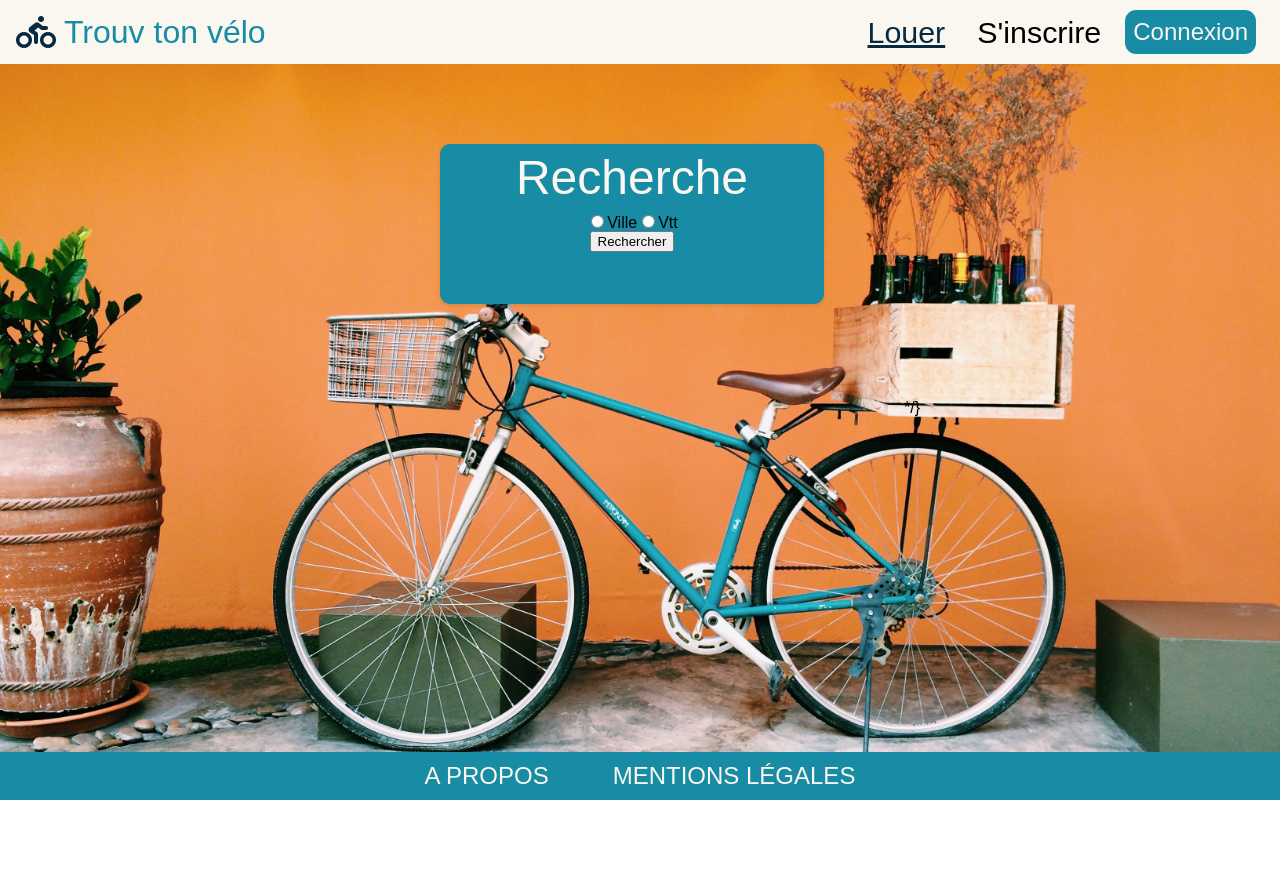
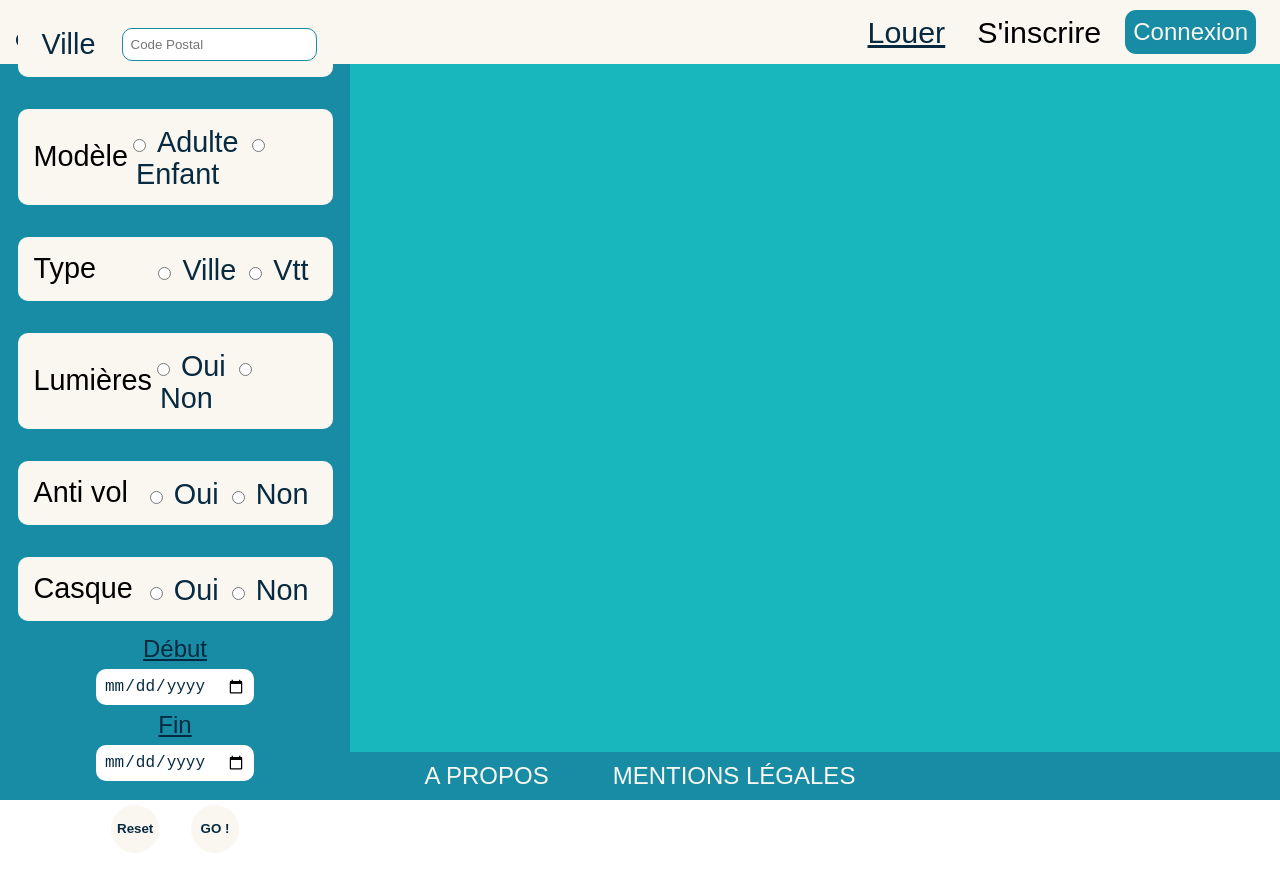
Before and after one commit to MaibeGaye/trouv-ton-velo-project, a React app: page /offers in a window 1280 px wide. Before the commit the page ends 800 px from the top, so only its background shows below. Built offline with nearby package versions, Linux system fonts and the light colour scheme; a web font is replaced by a local one.

Commit message:
get one offer and design offers

```diff
--- a/src/components/App/index.js
+++ b/src/components/App/index.js
@@ -1,11 +1,10 @@
 import { Routes, Route } from 'react-router-dom';
-import { useContext, useEffect, useState } from 'react';
+import { useContext, useState } from 'react';
 import axios from 'axios';
 import Header from '../Header';
 import Home from '../Home';
 import Offers from '../Offers';
 import CreateOffer from '../CreateOffer';
-import Offer from '../Offer';
 import OfferDetails from '../OfferDetails';
 import Profile from '../Profile';
 import About from '../About';
@@ -15,25 +14,29 @@ import NotFound from '../NotFound';
 import '../../styles/index.scss';
 import { UserContext } from '../Context';
 
-
 const App = () => {
   const { user } = useContext(UserContext);
   const [offers, setOffers] = useState([]);
+  // const [loader, setLoader] = useState(false);
+  const [filteredOffer, setfilteredOffer] = useState([]);
+  const [modal, setModal] = useState(true);
 
-  const [findOffers, setFindOffers] = useState([{
-    size: '',
-    light: '',
-    lock: '',
-  }]);
+  const handleModal = () => {
+    setModal(!modal);
+  };
 
-  const searchOffers = (event) => {
+  const GetOffersFiltered = (event) => {
     event.preventDefault();
     axios({
       method: 'get',
       url: 'https://api-apo-velo.herokuapp.com/getAllOffers/',
     })
       .then((res) => {
-        setOffers(res.data);
+        setTimeout(() => {
+          setOffers(res.data);
+          // setModal(false);
+          handleModal();
+        }, 1000);
       })
       .catch((err) => {
         console.log(err);
@@ -41,13 +44,16 @@ const App = () => {
       .finally(() => {
       });
   };
+
+  const resetOffers = () => {
+    setOffers([]);
+  };
   const handleChange = (event) => {
-    setFindOffers({
-      ...findOffers,
+    setfilteredOffer({
+      ...filteredOffer,
       [event.target.name]: event.target.value,
     });
   };
-
   return (
     <div className="app">
       <Header />
@@ -55,8 +61,19 @@ const App = () => {
         <Route path="/" element={<Home />} />
         <Route path="/dashboard" element={<Profile />} />
         <Route path="/create" element={<CreateOffer />} />
-        <Route path="/offers" element={<Offers offers={offers} searchOffers={searchOffers} handleChange={handleChange} />} />
-        {/* <Route path="/offer" element={<Offer />} /> */}
+        <Route
+          path="/offers"
+          element={(
+            <Offers
+              offers={offers}
+              searchOffers={GetOffersFiltered}
+              handleChange={handleChange}
+              test={filteredOffer}
+              displayModal={modal}
+              reset={resetOffers}
+            />
+)}
+        />
         <Route path="/offer/:id/details" element={<OfferDetails offerDetail={offers} />} />
         <Route path="/about" element={<About />} />
         <Route path="/legals" element={<Legals />} />
--- a/src/components/Header/index.js
+++ b/src/components/Header/index.js
@@ -1,6 +1,6 @@
 import './style.scss';
 import { NavLink, Link } from 'react-router-dom';
-import { useContext, useEffect, useState } from 'react';
+import { useContext, useState } from 'react';
 import axios from 'axios';
 
 import Button from '@mui/material/Button';
@@ -51,6 +51,9 @@ const Header = () => {
     password: '',
     passwordConfirm: '',
   });
+  const toto = () => {
+    console.log('requete toto');
+  }
 
   // useEffect(() => {
   //   const backUpLog = localStorage.getItem('infos');
@@ -116,6 +119,7 @@ const Header = () => {
     })
       .then((res) => {
         setTimeout(() => {
+          console.log(res.data)
           setUser({
             ...user,
             infos: res.data,
@@ -243,7 +247,6 @@ const Header = () => {
             onChange={RegisterHandleChange('firstname')}
           />
           <TextField
-            required
             fullWidth
             margin="dense"
             id="lastname"
@@ -253,7 +256,6 @@ const Header = () => {
             onChange={RegisterHandleChange('lastname')}
           />
           <TextField
-            required
             fullWidth
             margin="dense"
             id="username"
@@ -263,7 +265,6 @@ const Header = () => {
             onChange={RegisterHandleChange('username')}
           />
           <TextField
-            required
             fullWidth
             margin="dense"
             type="email"
@@ -274,8 +275,6 @@ const Header = () => {
             onChange={RegisterHandleChange('email')}
           />
           <TextField
-            required
-            autoFocus
             fullWidth
             margin="dense"
             id="address"
@@ -285,7 +284,6 @@ const Header = () => {
             onChange={RegisterHandleChange('address')}
           />
           <TextField
-            required
             fullWidth
             margin="dense"
             type="number"
@@ -350,7 +348,7 @@ const Header = () => {
         <div className="header-nav-links">
           <NavLink to="/offers" className="header-nav-link">Louer</NavLink>
           {user.infos.auth && <NavLink to="/create" className="header-nav-link">Proposer</NavLink>}
-          {user.infos.auth && <NavLink to="/dashboard" className="header-nav-link">Profil</NavLink>}
+          {user.infos.auth && <NavLink to="/dashboard" className="header-nav-link" onClick={toto}>Profil</NavLink>}
         </div>
         <div className="header-nav-buttons">
           {!user.infos.auth && <button className="header-nav-button register " type="button" onClick={registerModal}>S'inscrire</button>}
--- a/src/components/Offers/index.js
+++ b/src/components/Offers/index.js
@@ -1,90 +1,179 @@
-import axios from 'axios';
+/* eslint-disable jsx-a11y/label-has-associated-control */
+import PropTypes from 'prop-types';
 import { useState } from 'react';
-import { Link, useParams } from 'react-router-dom';
 import Offer from '../Offer';
 import './style.scss';
 
-const Offers = ({ offers, handleChange, searchOffers }) => {
-  const [modal, setModal] = useState(false);
-  const [spinner, setSpinner] = useState(false);
-
-  const handleModal = () => {
-    setModal(!modal);
-  };
+const Offers = ({
+  offers, handleChange, searchOffers, reset,
+}) => {
+  const [zip, setZip] = useState();
 
   return (
     <section className="container offers">
       <div className="offers-form">
-        <h2 className="offers-form-title">Recherche</h2>
-        <div className="offers-form-inputs">
-          <div className="offers-form-input">
-            <input type="radio" id="ville" name="size" value="ville" onChange={handleChange} />
+        <h1 className="offers-form-title">Recherche</h1>
+        {/* <div className="offers-form-inputs"> */}
+        <div className="offers-form-input">
+          <label htmlFor="option1">Ville</label>
+          <input
+            type="tel"
+            maxLength={5}
+            id="option1"
+            name="zip_code"
+            onChange={handleChange}
+            placeholder="Code Postal"
+            value={zip}
+          />
+        </div>
+        <div className="offers-form-input">
+          <h2>Modèle</h2>
+          <div className="test">
+            <input
+              type="radio"
+              id="option2"
+              name="size"
+              value="Adult"
+              onChange={handleChange}
+            />
+            <label htmlFor="option2">Adulte</label>
+            <input
+              type="radio"
+              id="option3"
+              name="size"
+              value="Children"
+              onChange={handleChange}
+            />
+            <label htmlFor="option3">Enfant</label>
+          </div>
+        </div>
+        <div className="offers-form-input">
+          <h2>Type</h2>
+          <div className="test">
+            <input
+              type="radio"
+              id="ville"
+              name="model"
+              value="City"
+              onChange={handleChange}
+            />
             <label htmlFor="ville">Ville</label>
-            <input type="radio" id="vtt" name="size" value="vtt" onChange={handleChange} />
+            <input
+              type="radio"
+              id="vtt"
+              name="model"
+              value="Vtt"
+              onChange={handleChange}
+            />
             <label htmlFor="vtt">Vtt</label>
           </div>
-          {/* <div className="offers-form-input">
-            <p>Lumières</p>
-            <input type="radio" id="option2" name="light" value onChange={handleChange} />
-            <label htmlFor="option2">Oui</label>
-            <input type="radio" id="option1" name="light" value="false" onChange={handleChange} />
-            <label htmlFor="option1">Non</label>
+        </div>
+        <div className="offers-form-input">
+          <h2>Lumières</h2>
+          <div className="test">
+            <input
+              type="radio"
+              id="option4"
+              name="lamps"
+              value="true"
+              onChange={handleChange}
+            />
+            <label htmlFor="option4">Oui</label>
+            <input
+              type="radio"
+              id="option5"
+              name="lamps"
+              value="false"
+              onChange={handleChange}
+            />
+            <label htmlFor="option5">Non</label>
           </div>
-          <div className="offers-form-input">
-            <p>Anti vol</p>
-            <input type="radio" id="option3" name="lock" value="true" onChange={handleChange} />
-            <label htmlFor="option3">Oui</label>
-            <input type="radio" id="option4" name="lock" value="false" onChange={handleChange} />
-            <label htmlFor="option4">Non</label>
-          </div> */}
-          <button type="button" className="button-research" onClick={searchOffers}>Rechercher</button>
         </div>
-        <div className="test">
-          {offers.map((test) => (
-            <div className="test-div" key={test.id}>
-              <Offer {...test} />
-            </div>
-          ))}
+        <div className="offers-form-input">
+          <h2>Anti vol</h2>
+          <div className="test">
+            <input
+              type="radio"
+              id="option6"
+              name="safety_lock"
+              value="true"
+              onChange={handleChange}
+            />
+            <label htmlFor="option6">Oui</label>
+            <input
+              type="radio"
+              id="option7"
+              name="safety_lock"
+              value="false"
+              onChange={handleChange}
+            />
+            <label htmlFor="option7">Non</label>
+          </div>
+        </div>
+
+        <div className="offers-form-input">
+          <h2>Casque</h2>
+          <div className="test">
+            <input
+              type="radio"
+              id="option8"
+              name="helmet"
+              value="true"
+              onChange={handleChange}
+            />
+            <label htmlFor="option8">Oui</label>
+            <input
+              type="radio"
+              id="option9"
+              name="helmet"
+              value="false"
+              onChange={handleChange}
+            />
+            <label htmlFor="option9">Non</label>
+          </div>
+        </div>
+        <div className="offers-form-input-date">
+          <label htmlFor="option10">Début</label>
+          <input
+            type="date"
+            id="option10"
+            name="validity_start_date"
+            onChange={handleChange}
+          />
+          <label htmlFor="option11">Fin</label>
+          <input
+            type="date"
+            id="option11"
+            name="validity_end_date"
+            onChange={handleChange}
+          />
+        </div>
+        {/*
+
+           */}
+        {/* </div> */}
+        <div className="offers-form-buttons">
+          <button className="offers-form-button" type="submit" onClick={reset}>Reset</button>
+          <button className="offers-form-button" type="submit" onClick={searchOffers}>GO !</button>
         </div>
       </div>
-      {/* <div className="offers-form">
-        <h2 className="offers-form-title">Recherche</h2>
-        {/* { spinner && <div className="spinner" />} */}
-      {/* <button type="button" className="btn-modal" onClick={handleModal}>X</button>
-        <div className="offers-form-inputs">
-          <div className="offers-form-input">
-            <input type="radio" id="ville" name="size" value="ville" onChange={handleChange} />
-            <label htmlFor="ville">Ville</label>
-            <input type="radio" id="vtt" name="size" value="vtt" onChange={handleChange} />
-            <label htmlFor="vtt">Vtt</label>
-          </div>
-          <div className="offers-form-input">
-            <p>Lumières</p>
-            <input type="radio" id="option2" name="light" value onChange={handleChange} />
-            <label htmlFor="option2">Oui</label>
-            <input type="radio" id="option1" name="light" value="false" onChange={handleChange} />
-            <label htmlFor="option1">Non</label>
-          </div>
-          <div className="offers-form-input">
-            <p>Anti vol</p>
-            <input type="radio" id="option3" name="lock" value="true" onChange={handleChange} />
-            <label htmlFor="option3">Oui</label>
-            <input type="radio" id="option4" name="lock" value="false" onChange={handleChange} />
-            <label htmlFor="option4">Non</label>
-          </div>
-        </div> */}
-      {/* <button type="button" className="button-research" onClick={searchOffers}>Rechercher</button>
-      </div>
-
-      <div className="test">
-        {offers.map((test) => (
-          <div className="test-div" key={test.id}>
-            <Offer {...test} />
+      <div className="offer-form-result">
+        {offers.map((offer) => (
+          <div className="test-div" key={offer.id}>
+            <Offer {...offer} />
           </div>
         ))}
       </div>
-      <button type="button" className="btn" onClick={handleModal}>Faire une recherche</button> */} */}
     </section>
   );
 };
+
+Offers.propTypes = {
+  offers: PropTypes.arrayOf(PropTypes.shape({
+    id: PropTypes.number.isRequired,
+  })).isRequired,
+  handleChange: PropTypes.func.isRequired,
+  searchOffers: PropTypes.func.isRequired,
+  reset: PropTypes.func.isRequired,
+};
 export default Offers;
--- a/src/components/Offers/style.scss
+++ b/src/components/Offers/style.scss
@@ -1,141 +1,110 @@
 @use '../../styles/vars';
 
+
 .offers{
-    position: relative;
+    // background-image: url("../../assets/checkoffers.jpg");
+    // background-position: center;
+    // background-size: cover;
+    // background-repeat: no-repeat;
+    background-color: vars.$third-color;
     display: flex;
-    justify-content: center;
-    flex-wrap: wrap;
-    align-items: center;
-    background-image: url("../../assets/checkoffers.jpg");
-    background-position: center;
-    background-size: cover;
-    background-repeat: no-repeat;
-    overflow: auto;
 
     &-form{
+        display: flex;
+        flex-direction: column;
+        align-items: center;
+        justify-content: center;
+        width: 350px;
+        height: 86vh;
         background-color: vars.$second-color;
-        box-shadow: rgba(0, 0, 0, 0.1) 0px 2px 4px;
-        border-radius: 10px;
-        width: 30vw;
-        height: 20vh;
-        text-align: center;
-        align-self: flex-start;
-        margin: 5rem;
+
+        & label {
+            color: vars.$third-color;
+            margin: 0 0.5rem;
+            font-size: 1.8rem;
+        }
+
+       & h2 {
+           font-size: 1.8rem;
+       }
 
         &-title{
-            font-size: 3rem;
-            padding: 10px;
             color: vars.$first-color;
+            font-size: 2rem;
+            margin: 0.5rem;
+        }
+        &-input{
+           background-color: vars.$first-color;
+           display: flex;
+           justify-content: space-between;
+           align-items: center;
+           border-radius: 10px;
+           font-size: 2rem;
+           padding: 1rem;
+           margin: 1rem;
+           width: 90%;
+
+           & label{
+            color: vars.$four-color;
+
+           }
+           & input{
+               border: 1px solid vars.$second-color;
+               border-radius: 10px;
+               padding: 0.5rem;
+           }
 
         }
+        &-button{
+            margin: 1rem;
+            border-radius: 50px;
+            height: 3rem;
+            width: 3rem;
+            border: none;
+            background-color: vars.$first-color;
+            color: vars.$four-color;
+            font-weight: bold;
+        }
+
     }
 }
-.test-div{
-  margin: 5rem;
+.offers-form-input-date{
+    display: flex;
+    flex-direction: column;
 }
-// .btn{
-//     position: absolute;
-//     border: none;
-//     background-color: vars.$first-color;
-//     padding: 1rem;
-//     bottom: 4rem;
-//     font-family: 'Dongle', sans-serif;
-//     font-size: 1.5rem;
-//     border-radius: 10px;
-// }
-// // .test{
-// //     font-size: 3rem;
-// //     background: transparent;
-// //     display: flex;
-// //     flex-wrap: wrap;
-// //     text-align: center;
-// //     justify-content: center;
-// // }
+.offers-form-input-date input{
+    font-size: 1rem;
+    margin: 0.5rem;
+    border-radius: 10px;
+    border: none;
+    padding: 0.5rem;
+    color: vars.$four-color;
+}
+.offers-form-input-date label{
+    color: vars.$four-color;
+    text-decoration: underline;
+    font-size: 1.5rem;
+    text-align: center;
+}
 
-// .test-div{
-//     // background-color: vars.$third-color;
-//     // opacity: 0.9;
-//     // border-radius: 10px;
-//     // width: 300px;
-//     // text-align: center;
-//     // margin: 1rem;
-//     // padding: 1rem;
-// }
-// // .test-div-title{
-// //    font-size: 2rem;
-// // }
-// // .tests{
-// //     font-size: 2rem;
+.offer-form-result{
+    width: calc(100vw - 350px);
+    display: flex;
+    flex-wrap: wrap;
+    justify-content: center;
+    align-items: center;
+    overflow: auto;
+}
 
-// // }
+@media screen and (max-width: 767.98px) {
 
-// .spinner {
-//     width: 30px;
-//     height: 30px;
-//     border-radius: 50px;
-//     background-color: vars.$first-color;
-//     margin: 1rem;
-//     animation: rotateplane 1.5s infinite ease-in-out;
-// }
-
-//   @keyframes rotateplane {
-//     0% {
-//       transform: perspective(120px) rotateY(0deg) rotateY(0deg);
-//     }
-//     50% {
-//       transform: perspective(120px) rotateY(-180.1deg) rotateY(0deg);
-//     }
-//     100% {
-//       transform: perspective(120px) rotateY(-180deg) rotateY(-179.9deg);
-//     }
-//   }
-//   .offers-form{
-//     position: relative;
-//     display: flex;
-//     flex-direction: column;
-//     align-items: center;
-//     justify-content: center;
-
-//     &-title{
-//       margin: 1rem;
-//     }
-//   }
-//   .offers-form-inputs{
-//     display: flex;
-//   }
-//   label{
-//     font-size: 2rem;
-//     // margin: 1rem;
-//   }
-//   p{
-//     font-size: 2rem;
-//     color: vars.$first-color;
-//     margin: 1rem;
-//   }
-//   .btn-modal{
-//     position: absolute;
-//     top: 5px;
-//     right: 5px;
-//     border-radius: 5px;
-//     padding: 0.5rem;
-//     border: none;
-//     background-color: vars.$first-color;
-//     color: vars.$second-color;
-//   }
-
-//   .button-research{
-//     border: none;
-//     background-color: vars.$first-color;
-//     padding: 0.5rem;
-//     margin: 0.5rem;
-//     font-family: 'Dongle', sans-serif;
-//     font-size: 1.5rem;
-//     border-radius: 10px;
-//   }
-
-//   @media screen and (max-width: 767.98px) {
-
-//     .offers{
-//       overflow-y: auto;
-//     }
-//   }
+    .offers-form{
+        // display: flex;
+        // align-items: center;
+        // justify-content: center;
+        // width: 300px;
+        // height: 86vh;
+        // background-color: vars.$second-color;
+        display: none;
+    }
+}
```
Also changed, not shown: src/components/Header/style.scss (+4 -20 lines), src/components/Offer/index.js (+15 -9 lines), src/components/Offer/style.scss (+35 -1 lines), src/components/OfferDetails/index.js (+21 -4 lines), src/assets/profil.jpg (deleted), 1 other file.
